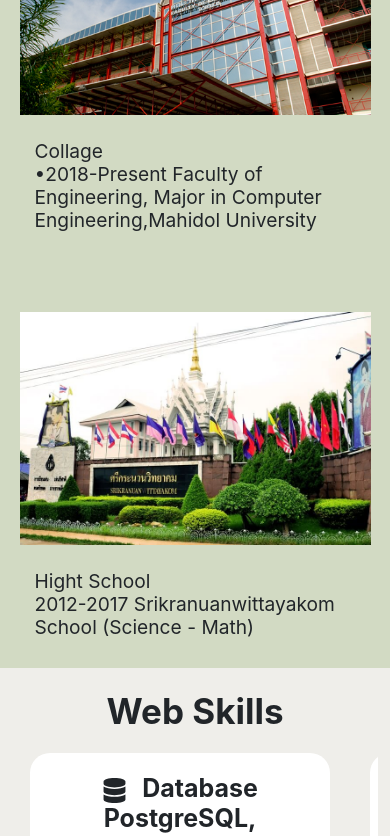
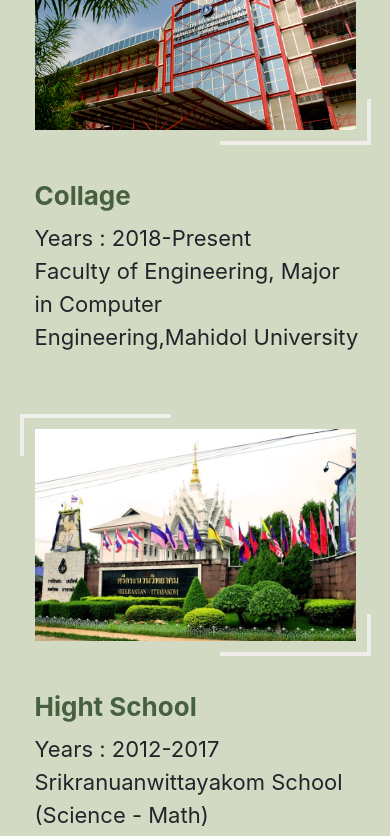
Before and after one commit to Sophon-Kr/PersonalWebsite-s-Sophon, a React (Create React App) app: page / in a window 390 px wide. Shown: the part 1340-2176 px from the top of the page. Built offline with nearby package versions, Linux system fonts and the light colour scheme.

Commit message:
edit responseive sad style education page

```diff
--- a/src/index.css
+++ b/src/index.css
@@ -1,8 +1,4 @@
 :root {
-  --primary-color: #5bb462;
-  --primary-dark: #4f9c55;
-  --secondary-color: #ffea00;
-  --secondary-dark: #e3d002;
   --overlay: rgba(0, 0, 0, 0.7);
   --background-color: #efeeea;
   --green1-color: #d2dac3;
--- a/src/pages/Education.jsx
+++ b/src/pages/Education.jsx
@@ -10,31 +10,68 @@
     <div className="education " id="education">
       <div className="maincontainer-education">
         <div className="headereducation">
-          <GiBookshelf></GiBookshelf>
-          <span className="education-text">Education</span>
+          <GiBookshelf style={{ color: "#789174" }}></GiBookshelf>
+          <span className="education-text">
+            <span style={{ color: "#b55139" }}>E</span>du
+            <span style={{ color: "#789174" }}>c</span>ati
+            <span style={{ color: "#ed8733" }}>o</span>n
+          </span>
         </div>
         <div className="container-education">
           <div className="papereducation-1">
+            <div className="bordery">
               <img src={MU} alt="Mahidol-University" className="imgeducation" />
+            </div>
+
             <div className="textmu">
+              <div
+                style={{
+                  fontWeight: "bold",
+                  fontSize: "26px",
+                  lineHeight: "200%",
+                  color: "#476040",
+                }}
+              >
                 Collage
+              </div>
               <div>
-                •2018-Present Faculty of Engineering, Major in Computer
-                Engineering,Mahidol University
+                <span>Years : </span>
+                <span>2018-Present </span>
+              </div>
+              <div>
+                <span>
+                  Faculty of Engineering, Major in Computer Engineering,Mahidol
+                  University
+                </span>
               </div>
             </div>
           </div>
           <div className="papereducation-2">
             <div className="textskwk">
+              <div
+                style={{
+                  fontWeight: "bold",
+                  fontSize: "26px",
+                  lineHeight: "200%",
+                  color: "#476040",
+                }}
+              >
                 Hight School
-              <div>2012-2017 Srikranuanwittayakom School (Science - Math)</div>
+              </div>
+              <div>
+                <span>Years : </span>
+                <span>2012-2017</span>
+              </div>
+              <div>Srikranuanwittayakom School (Science - Math)</div>
             </div>
 
+            <div className="bordery">
               <img
                 src={SKWK}
                 alt="Srikranuanwittayakom-School"
                 className="imgeducation"
               />
+            </div>
           </div>
         </div>
       </div>
--- a/src/style/education.css
+++ b/src/style/education.css
@@ -6,14 +6,14 @@
   flex-direction: column;
   justify-content: center;
   flex-wrap: nowrap;
-  gap: 40px;
+  gap: 20px;
 }
 .container-education {
   display: flex;
   flex-direction: column;
   justify-content: space-around;
   align-items: stretch;
-  gap: 70px;
+  gap: 50px;
   padding: 5% 10%;
 }
 
@@ -31,10 +31,14 @@
   flex-direction: row;
   justify-content: center;
   align-items: center;
+  margin-top: 20px;
+}
+.education-text {
+  color: var(--green3-color);
 }
 
 .education-text:hover {
-  border-bottom: 5px solid var(--orange2-color);
+  border-bottom: 5px solid var(--background-color);
 }
 .papereducation-1 {
   min-height: 250px;
@@ -45,10 +49,14 @@
   display: flex;
 }
 .textmu {
+  font-size: 22px;
   margin-left: 80px;
   padding: 30px;
+  line-height: 150%;
 }
 .textskwk {
+  font-size: 22px;
+  line-height: 150%;
   margin-right: 80px;
   margin-left: 50px;
   padding: 30px;
@@ -57,14 +65,45 @@
 
 .imgeducation {
   width: auto;
-  height: 250px;
+  height: 260px;
   margin: -20px;
+  padding: 15px;
+  background-image: linear-gradient(
+      to left,
+      transparent 200px,
+      var(--background-color) 200px
+    ),
+    linear-gradient(to bottom, transparent 200px, var(--background-color) 200px),
+    linear-gradient(to right, transparent 200px, var(--background-color) 200px),
+    linear-gradient(to top, transparent 200px, var(--background-color) 200px);
+  background-position: 100% 0, 100% 0, 0 100%, 0 100%;
+  background-size: 100% 4px, 4px 100%;
+  background-repeat: no-repeat;
 }
 
 @media screen and (max-width: 1200px) {
   .imgeducation {
     width: auto;
     height: 180px;
+    background-image: linear-gradient(
+        to left,
+        transparent 200px,
+        var(--background-color) 200px
+      ),
+      linear-gradient(
+        to bottom,
+        transparent 100px,
+        var(--background-color) 100px
+      ),
+      linear-gradient(
+        to right,
+        transparent 200px,
+        var(--background-color) 200px
+      ),
+      linear-gradient(to top, transparent 100px, var(--background-color) 100px);
+    background-position: 100% 0, 100% 0, 0 100%, 0 100%;
+    background-size: 100% 4px, 4px 100%;
+    background-repeat: no-repeat;
   }
   .papereducation-1 {
     min-height: 200px;
@@ -83,11 +122,10 @@
     justify-content: center;
     flex-wrap: nowrap;
     gap: 40px;
-    /* background-color: bisque; */
+    margin-bottom: 20px;
   }
   .container-education {
     padding: 0;
-    /* background-color: salmon; */
   }
   #education {
     height: auto;
@@ -99,25 +137,14 @@
     flex-direction: column;
     justify-content: space-around;
     align-items: stretch;
-    /* background-color: var(--background-color); */
     min-height: 250px;
-
-    /* border-radius: 20px; */
-    /* box-shadow: -0.8px -0.8px 3.3px rgba(0, 0, 0, 0.032),
-      6.3px 6.2px 10.1px rgba(0, 0, 0, 0.048),
-      69px 67px 62px rgba(0, 0, 0, 0.08); */
   }
   .papereducation-2 {
     display: flex;
     flex-direction: column;
     justify-content: space-around;
     align-items: stretch;
-    /* background-color: var(--background-color); */
     min-height: 250px;
-    /* border-radius: 20px; */
-    /* box-shadow: -0.8px -0.8px 3.3px rgba(0, 0, 0, 0.032),
-      6.3px 6.2px 10.1px rgba(0, 0, 0, 0.048),
-      69px 67px 62px rgba(0, 0, 0, 0.08); */
   }
   .textmu {
     margin-left: 5px;
@@ -139,6 +166,7 @@
     align-self: center;
     text-align: center;
   }
+
   .education-text:hover {
     border-bottom: 10px solid var(--orange2-color);
   }
@@ -147,5 +175,24 @@
     align-self: center;
     width: 100%;
     height: auto;
+    background-image: linear-gradient(
+        to left,
+        transparent 200px,
+        var(--background-color) 200px
+      ),
+      linear-gradient(
+        to bottom,
+        transparent 200px,
+        var(--background-color) 200px
+      ),
+      linear-gradient(
+        to right,
+        transparent 200px,
+        var(--background-color) 200px
+      ),
+      linear-gradient(to top, transparent 200px, var(--background-color) 200px);
+    background-position: 100% 0, 100% 0, 0 100%, 0 100%;
+    background-size: 100% 4px, 4px 100%;
+    background-repeat: no-repeat;
   }
 }
```
Lines whose indentation alone changed are shown as unchanged.
